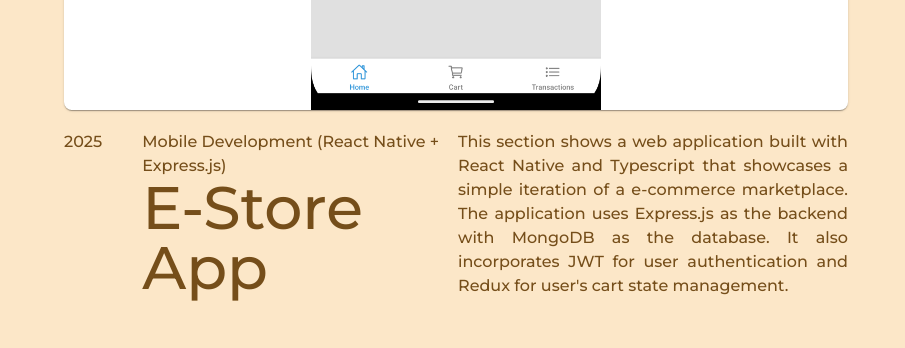
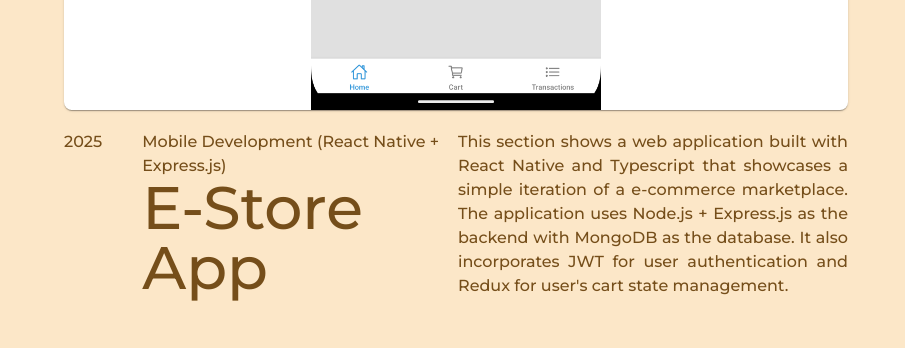
Before and after one commit to IAmGigabyteSpeed/portfolio-web-app, a Next.js app: page /projects in a window 1280 px wide. Shown: the part 2640-2988 px from the top of the page, without its empty margins (184-1089 px from the left). Built offline with nearby package versions, Linux system fonts and the light colour scheme.

Commit message:
Update E-store app description

```diff
--- a/app/projects/page.js
+++ b/app/projects/page.js
@@ -117,7 +117,7 @@ export default function Projects() {
             type={"Mobile Development (React Native + Express.js)"}
             title={"E-Store App"}
             description={
-              "This section shows a web application built with React Native and Typescript that showcases a simple iteration of a e-commerce marketplace. The application uses Express.js as the backend with MongoDB as the database. It also incorporates JWT for user authentication and Redux for user's cart state management."
+              "This section shows a web application built with React Native and Typescript that showcases a simple iteration of a e-commerce marketplace. The application uses Node.js + Express.js as the backend with MongoDB as the database. It also incorporates JWT for user authentication and Redux for user's cart state management."
             }
           />
           <ExampleWorkVideo
```
